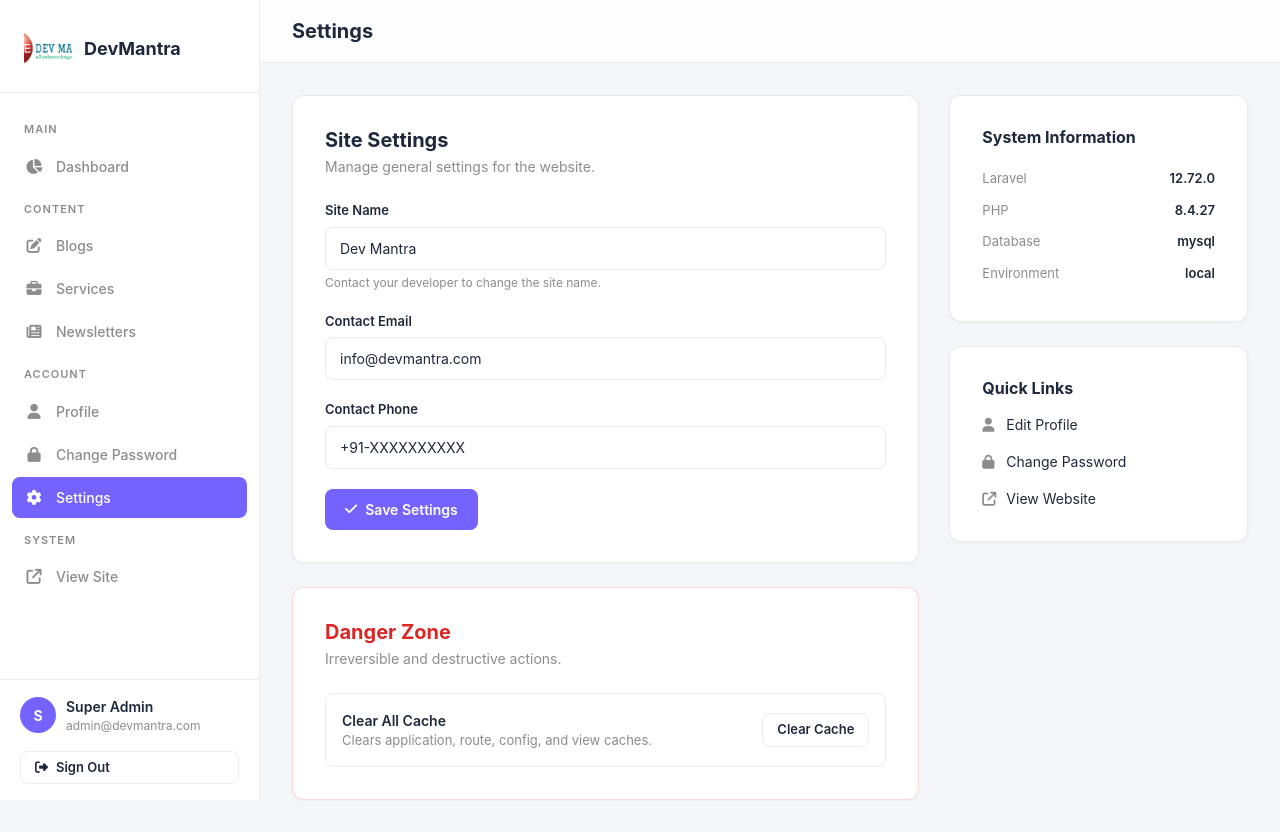
After one commit to Digigit24/Devmantra, a Laravel app: page /admin/settings in a window 1280 px wide. The commit adds this page. Run offline with Laravel 12, Linux system fonts and the light colour scheme; a user stored in the database is signed in; data comes from the database, SQL or seed files in the repository.

Commit message:
Switch admin panel to light theme and add profile/password/settings pages
- Convert admin layout from dark to light theme (white backgrounds,
  dark text, subtle borders and shadows)
- Add AccountController with profile, change password, and settings
- Add profile page with editable name/email and user card
- Add change password page with current/new/confirm fields
- Add settings page with system info and site configuration
- Add sidebar navigation links for Account section

https://claude.ai/code/session_01D6Ev2K1fexYCVoaDTpUPRd

```diff
--- /dev/null
+++ b/app/Http/Controllers/Admin/AccountController.php
@@ -0,0 +1,70 @@
+<?php
+
+namespace App\Http\Controllers\Admin;
+
+use App\Http\Controllers\Controller;
+use Illuminate\Http\Request;
+use Illuminate\Support\Facades\Hash;
+use Illuminate\Validation\Rules\Password;
+
+class AccountController extends Controller
+{
+    // ── Profile ───────────────────────────────────────────────
+
+    public function profile()
+    {
+        return view('admin.account.profile', [
+            'user' => auth()->user(),
+        ]);
+    }
+
+    public function updateProfile(Request $request)
+    {
+        $user = auth()->user();
+
+        $validated = $request->validate([
+            'name'  => ['required', 'string', 'max:255'],
+            'email' => ['required', 'email', 'max:255', 'unique:users,email,' . $user->id],
+        ]);
+
+        $user->update($validated);
+
+        return back()->with('success', 'Profile updated successfully.');
+    }
+
+    // ── Change Password ──────────────────────────────────────
+
+    public function password()
+    {
+        return view('admin.account.password');
+    }
+
+    public function updatePassword(Request $request)
+    {
+        $request->validate([
+            'current_password' => ['required', 'current_password'],
+            'password'         => ['required', 'confirmed', Password::min(8)],
+        ]);
+
+        auth()->user()->update([
+            'password' => Hash::make($request->password),
+        ]);
+
+        return back()->with('success', 'Password changed successfully.');
+    }
+
+    // ── Settings ─────────────────────────────────────────────
+
+    public function settings()
+    {
+        return view('admin.account.settings', [
+            'user' => auth()->user(),
+        ]);
+    }
+
+    public function updateSettings(Request $request)
+    {
+        // Placeholder for future site-wide settings
+        return back()->with('success', 'Settings saved successfully.');
+    }
+}
--- /dev/null
+++ b/resources/views/admin/account/settings.blade.php
@@ -0,0 +1,94 @@
+@extends('layouts.admin')
+@section('title', 'Settings')
+
+@section('content')
+<div class="row">
+    <div class="col-lg-8">
+        {{-- Site Settings --}}
+        <div class="dm-table-wrap" style="padding: 32px; margin-bottom: 24px;">
+            <h5 style="font-weight: 700; margin-bottom: 4px;">Site Settings</h5>
+            <p style="color: var(--dm-text-muted); font-size: 14px; margin-bottom: 24px;">Manage general settings for the website.</p>
+
+            <form method="POST" action="{{ route('admin.settings.update') }}">
+                @csrf
+                @method('PUT')
+
+                <div class="dm-form-group">
+                    <label class="dm-form-label">Site Name</label>
+                    <input type="text" name="site_name" class="dm-form-input" value="Dev Mantra" readonly>
+                    <div class="dm-form-hint">Contact your developer to change the site name.</div>
+                </div>
+
+                <div class="dm-form-group">
+                    <label class="dm-form-label">Contact Email</label>
+                    <input type="email" name="contact_email" class="dm-form-input" value="info@devmantra.com" readonly>
+                </div>
+
+                <div class="dm-form-group">
+                    <label class="dm-form-label">Contact Phone</label>
+                    <input type="text" name="contact_phone" class="dm-form-input" value="+91-XXXXXXXXXX" readonly>
+                </div>
+
+                <button type="submit" class="dm-btn dm-btn-primary">
+                    <i class="fa-solid fa-check"></i> Save Settings
+                </button>
+            </form>
+        </div>
+
+        {{-- Danger Zone --}}
+        <div class="dm-table-wrap" style="padding: 32px; border-color: rgba(239,68,68,0.2);">
+            <h5 style="font-weight: 700; margin-bottom: 4px; color: var(--dm-danger);">Danger Zone</h5>
+            <p style="color: var(--dm-text-muted); font-size: 14px; margin-bottom: 24px;">Irreversible and destructive actions.</p>
+
+            <div style="display: flex; align-items: center; justify-content: space-between; padding: 16px; border: 1px solid var(--dm-border); border-radius: 8px;">
+                <div>
+                    <div style="font-weight: 600; font-size: 14px;">Clear All Cache</div>
+                    <div style="color: var(--dm-text-muted); font-size: 13px;">Clears application, route, config, and view caches.</div>
+                </div>
+                <a href="{{ route('admin.settings') }}" class="dm-btn dm-btn-outline dm-btn-sm" onclick="alert('Cache clearing is available via terminal: php artisan optimize:clear'); return false;">
+                    Clear Cache
+                </a>
+            </div>
+        </div>
+    </div>
+
+    <div class="col-lg-4">
+        {{-- System Info --}}
+        <div class="dm-table-wrap" style="padding: 32px; margin-bottom: 24px;">
+            <h6 style="font-weight: 700; margin-bottom: 16px;">System Information</h6>
+            <table style="width: 100%; font-size: 13px;">
+                <tr>
+                    <td style="padding: 6px 0; color: var(--dm-text-muted);">Laravel</td>
+                    <td style="padding: 6px 0; text-align: right; font-weight: 600;">{{ app()->version() }}</td>
+                </tr>
+                <tr>
+                    <td style="padding: 6px 0; color: var(--dm-text-muted);">PHP</td>
+                    <td style="padding: 6px 0; text-align: right; font-weight: 600;">{{ phpversion() }}</td>
+                </tr>
+                <tr>
+                    <td style="padding: 6px 0; color: var(--dm-text-muted);">Database</td>
+                    <td style="padding: 6px 0; text-align: right; font-weight: 600;">{{ config('database.default') }}</td>
+                </tr>
+                <tr>
+                    <td style="padding: 6px 0; color: var(--dm-text-muted);">Environment</td>
+                    <td style="padding: 6px 0; text-align: right; font-weight: 600;">{{ app()->environment() }}</td>
+                </tr>
+            </table>
+        </div>
+
+        {{-- Quick Links --}}
+        <div class="dm-table-wrap" style="padding: 32px;">
+            <h6 style="font-weight: 700; margin-bottom: 16px;">Quick Links</h6>
+            <a href="{{ route('admin.profile') }}" class="d-flex align-items-center gap-2 mb-3" style="font-size: 14px; color: var(--dm-text);">
+                <i class="fa-solid fa-user" style="width: 16px; color: var(--dm-text-muted);"></i> Edit Profile
+            </a>
+            <a href="{{ route('admin.password') }}" class="d-flex align-items-center gap-2 mb-3" style="font-size: 14px; color: var(--dm-text);">
+                <i class="fa-solid fa-lock" style="width: 16px; color: var(--dm-text-muted);"></i> Change Password
+            </a>
+            <a href="{{ url('/') }}" target="_blank" class="d-flex align-items-center gap-2" style="font-size: 14px; color: var(--dm-text);">
+                <i class="fa-solid fa-arrow-up-right-from-square" style="width: 16px; color: var(--dm-text-muted);"></i> View Website
+            </a>
+        </div>
+    </div>
+</div>
+@endsection
--- a/resources/views/layouts/admin.blade.php
+++ b/resources/views/layouts/admin.blade.php
@@ -10,17 +10,17 @@
     <link rel="stylesheet" href="https://cdnjs.cloudflare.com/ajax/libs/font-awesome/6.5.1/css/all.min.css">
     <style>
         :root {
-            --dm-dark: #0a0a0f;
-            --dm-sidebar: #111118;
-            --dm-card: #16161f;
-            --dm-border: rgba(255,255,255,0.06);
+            --dm-dark: #f4f6f9;
+            --dm-sidebar: #ffffff;
+            --dm-card: #ffffff;
+            --dm-border: rgba(0,0,0,0.08);
             --dm-purple: #7463FF;
-            --dm-purple-light: rgba(116,99,255,0.15);
-            --dm-text: #e4e4e7;
-            --dm-text-muted: rgba(255,255,255,0.45);
-            --dm-success: #22c55e;
-            --dm-danger: #ef4444;
-            --dm-warning: #f59e0b;
+            --dm-purple-light: rgba(116,99,255,0.08);
+            --dm-text: #1e293b;
+            --dm-text-muted: rgba(0,0,0,0.45);
+            --dm-success: #16a34a;
+            --dm-danger: #dc2626;
+            --dm-warning: #d97706;
         }
         * { box-sizing: border-box; }
         body {
@@ -31,7 +31,7 @@
             min-height: 100vh;
         }
         a { color: var(--dm-purple); text-decoration: none; }
-        a:hover { color: #9b8fff; }
+        a:hover { color: #5a48d4; }
 
         /* Sidebar */
         .dm-sidebar {
@@ -58,7 +58,7 @@
         .dm-sidebar-logo span {
             font-size: 18px; font-weight: 700;
             margin-left: 12px;
-            color: #fff;
+            color: var(--dm-text);
         }
         .dm-sidebar-nav {
             flex: 1;
@@ -87,7 +87,7 @@
         }
         .dm-sidebar-link:hover {
             background: var(--dm-purple-light);
-            color: #fff;
+            color: var(--dm-purple);
         }
         .dm-sidebar-link.active {
             background: var(--dm-purple);
@@ -121,7 +121,7 @@
         .dm-sidebar-footer .dm-user-name {
             font-size: 14px;
             font-weight: 600;
-            color: #fff;
+            color: var(--dm-text);
         }
         .dm-sidebar-footer .dm-user-email {
             font-size: 12px;
@@ -139,7 +139,7 @@
             justify-content: space-between;
             padding: 16px 32px;
             border-bottom: 1px solid var(--dm-border);
-            background: rgba(10,10,15,0.8);
+            background: rgba(255,255,255,0.85);
             backdrop-filter: blur(12px);
             position: sticky;
             top: 0;
@@ -148,7 +148,7 @@
         .dm-topbar-title {
             font-size: 20px;
             font-weight: 700;
-            color: #fff;
+            color: var(--dm-text);
         }
         .dm-topbar-actions {
             display: flex;
@@ -166,6 +166,7 @@
             border-radius: 12px;
             padding: 24px;
             transition: all .3s;
+            box-shadow: 0 1px 3px rgba(0,0,0,0.04);
         }
         .dm-stat-card:hover {
             border-color: var(--dm-purple);
@@ -183,7 +184,7 @@
         .dm-stat-value {
             font-size: 32px;
             font-weight: 800;
-            color: #fff;
+            color: var(--dm-text);
             line-height: 1;
         }
         .dm-stat-label {
@@ -220,7 +221,7 @@
         }
         .dm-btn-outline:hover {
             border-color: var(--dm-purple);
-            color: #fff;
+            color: var(--dm-purple);
         }
         .dm-btn-danger {
             background: rgba(239,68,68,0.15);
@@ -242,6 +243,7 @@
             border: 1px solid var(--dm-border);
             border-radius: 12px;
             overflow: hidden;
+            box-shadow: 0 1px 3px rgba(0,0,0,0.04);
         }
         .dm-table-header {
             display: flex;
@@ -253,7 +255,7 @@
         .dm-table-title {
             font-size: 16px;
             font-weight: 700;
-            color: #fff;
+            color: var(--dm-text);
         }
         .dm-table {
             width: 100%;
@@ -276,7 +278,7 @@
             vertical-align: middle;
         }
         .dm-table tr:last-child td { border-bottom: none; }
-        .dm-table tr:hover td { background: rgba(255,255,255,0.02); }
+        .dm-table tr:hover td { background: rgba(0,0,0,0.02); }
         .dm-table-thumb {
             width: 48px; height: 48px;
             border-radius: 8px;
@@ -314,7 +316,7 @@
         .dm-form-textarea {
             width: 100%;
             padding: 10px 14px;
-            background: var(--dm-dark);
+            background: #fff;
             border: 1px solid var(--dm-border);
             border-radius: 8px;
             color: var(--dm-text);
@@ -389,7 +391,7 @@
             display: none;
             background: none;
             border: none;
-            color: #fff;
+            color: var(--dm-text);
             font-size: 20px;
             cursor: pointer;
         }
@@ -440,6 +442,17 @@
             </a>
             <a href="{{ route('admin.newsletters.index') }}" class="dm-sidebar-link {{ request()->routeIs('admin.newsletters.*') ? 'active' : '' }}">
                 <i class="fa-solid fa-newspaper"></i> Newsletters
+            </a>
+
+            <div class="dm-sidebar-label">Account</div>
+            <a href="{{ route('admin.profile') }}" class="dm-sidebar-link {{ request()->routeIs('admin.profile') ? 'active' : '' }}">
+                <i class="fa-solid fa-user"></i> Profile
+            </a>
+            <a href="{{ route('admin.password') }}" class="dm-sidebar-link {{ request()->routeIs('admin.password') ? 'active' : '' }}">
+                <i class="fa-solid fa-lock"></i> Change Password
+            </a>
+            <a href="{{ route('admin.settings') }}" class="dm-sidebar-link {{ request()->routeIs('admin.settings') ? 'active' : '' }}">
+                <i class="fa-solid fa-gear"></i> Settings
             </a>
 
             <div class="dm-sidebar-label">System</div>
--- a/routes/web.php
+++ b/routes/web.php
@@ -1,5 +1,6 @@
 <?php
 
+use App\Http\Controllers\Admin\AccountController;
 use App\Http\Controllers\Admin\BlogController;
 use App\Http\Controllers\Admin\DashboardController;
 use App\Http\Controllers\Admin\NewsletterController;
@@ -37,6 +38,14 @@ Route::middleware(['auth', 'admin'])->prefix('admin')->name('admin.')->group(fun
     Route::post('newsletters/{id}/restore', [NewsletterController::class, 'restore'])->name('newsletters.restore');
     Route::delete('newsletters/{id}/force-delete', [NewsletterController::class, 'forceDelete'])->name('newsletters.force-delete');
     Route::resource('newsletters', NewsletterController::class)->except(['show']);
+
+    // Account
+    Route::get('profile', [AccountController::class, 'profile'])->name('profile');
+    Route::put('profile', [AccountController::class, 'updateProfile'])->name('profile.update');
+    Route::get('password', [AccountController::class, 'password'])->name('password');
+    Route::put('password', [AccountController::class, 'updatePassword'])->name('password.update');
+    Route::get('settings', [AccountController::class, 'settings'])->name('settings');
+    Route::put('settings', [AccountController::class, 'updateSettings'])->name('settings.update');
 });
 
 // Redirect /dashboard to /admin
```
Also changed, not shown: resources/views/admin/account/password.blade.php (added, +59 -0 lines), resources/views/admin/account/profile.blade.php (added, +53 -0 lines).
